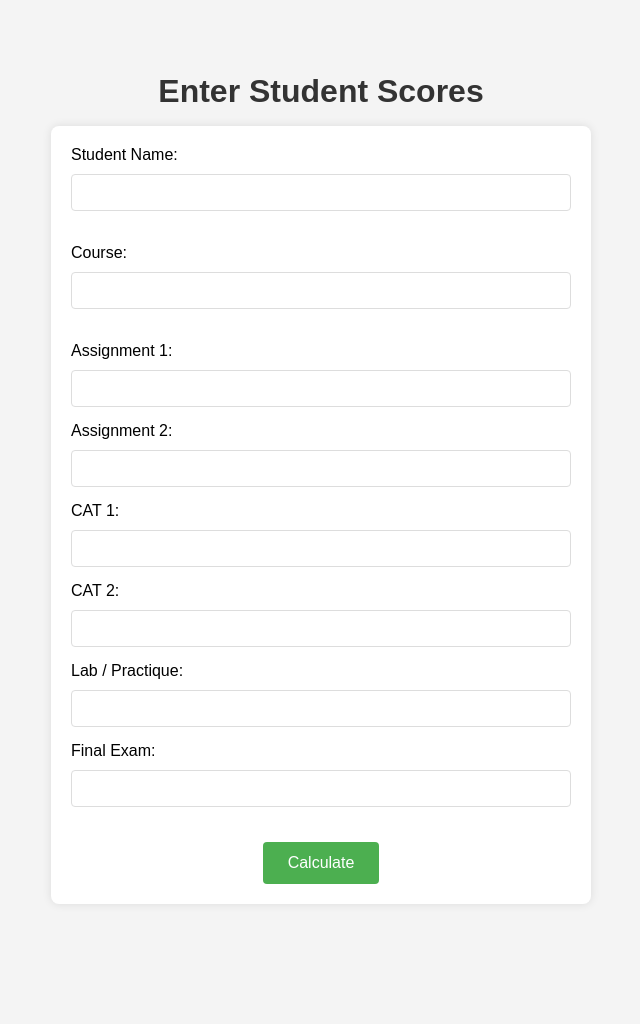
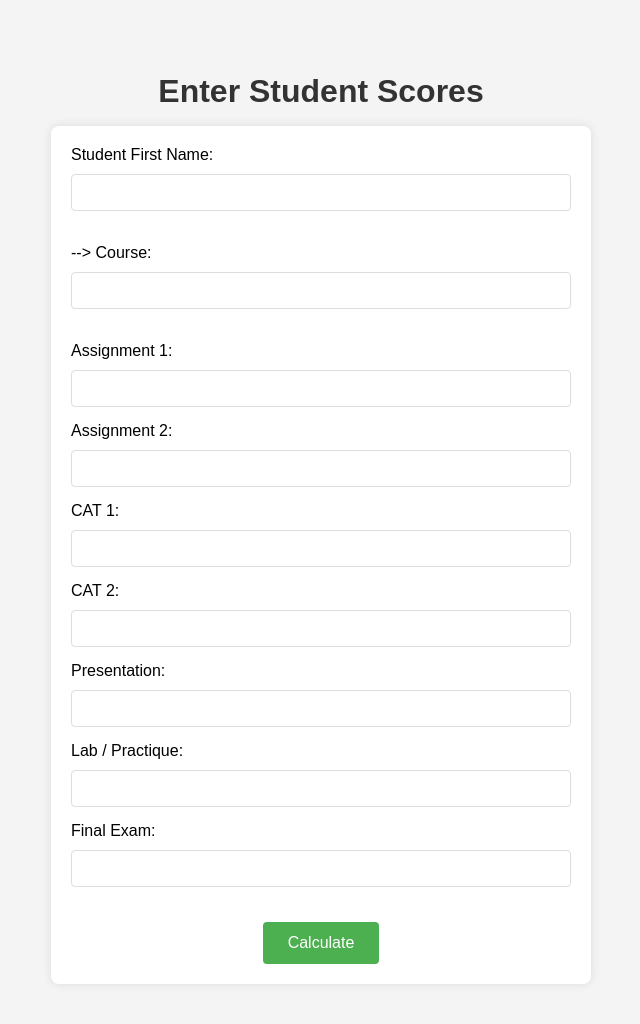
Before and after one commit to Claudinee/student-grade-calculator-web, a Flask app: page / in a window 1280 px wide. Shown: the top 1024 px of the page, without its empty margins (319-959 px from the left). Before the commit the page ends 988 px from the top, so only its background shows below. Run offline with Flask 3, Linux system fonts and the light colour scheme.

Commit message:
adding presentation field

```diff
--- a/app/templates/index.html
+++ b/app/templates/index.html
@@ -15,8 +15,10 @@
 
         <form method="POST">
             <!-- New Fields -->
-            <label for="student_name">Student Name:</label>
+            <label for="student_name">Student First Name:</label>
             <input type="text" name="student_name" id="student_name" required><br><br>
+            <!-- <label for="student_name">Student Second Name:</label> --> -->
+            <!-- <input type="text" name="student_name" id="student_name" required><br><br> -->
 
             <label for="course">Course:</label>
             <input type="text" name="course" id="course" required><br><br>
@@ -33,7 +35,8 @@
 
             <label for="cat2">CAT 2:</label>
             <input type="text" name="cat2" id="cat2"><br>
-
+ <label for="cat2">Presentation:</label>
+            <input type="text" name="cat2" id="cat2"><br>
             <label for="lab">Lab / Practique:</label>
             <input type="text" name="lab" id="lab"><br>
 
```
